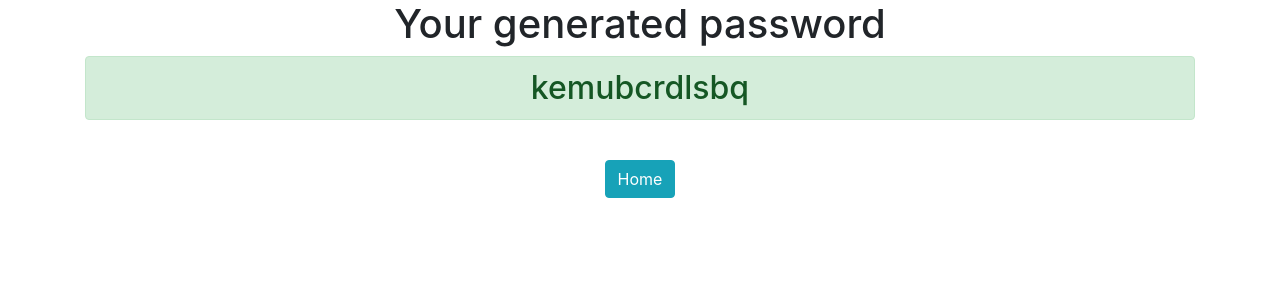
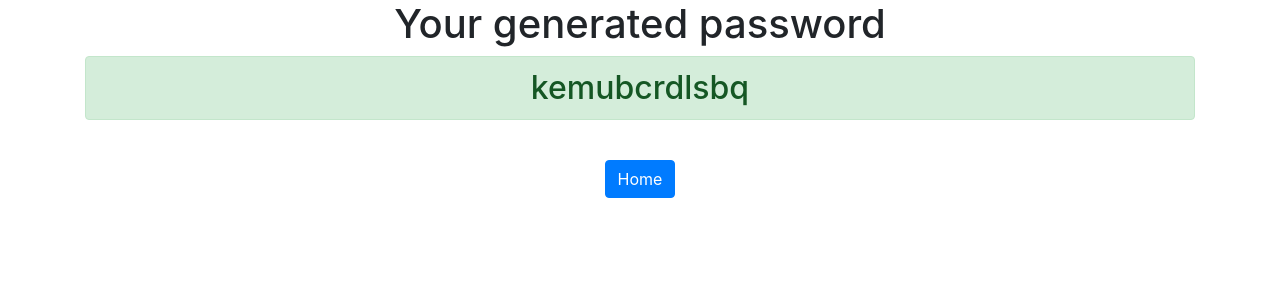
Before and after one commit to shubham-gupta06/django3-password-generator, a Django app: page /password in a window 1280 px wide. Shown: the top 300 px of the page. Run offline with Django 3.2, Linux system fonts and the light colour scheme; some libraries are stand-ins or nearby versions.

Commit message:
Made some changes

```diff
--- a/generator/templates/generator/password.html
+++ b/generator/templates/generator/password.html
@@ -6,6 +6,6 @@
 
 	<h2 class='alert alert-success'>{{password}}</h2>
     <br>
-	<a href = {% url 'home' %} class= 'btn btn-info'>Home</a>
+	<a href = {% url 'home' %} class= 'btn btn-primary'>Home</a>
 
 </div>
```
